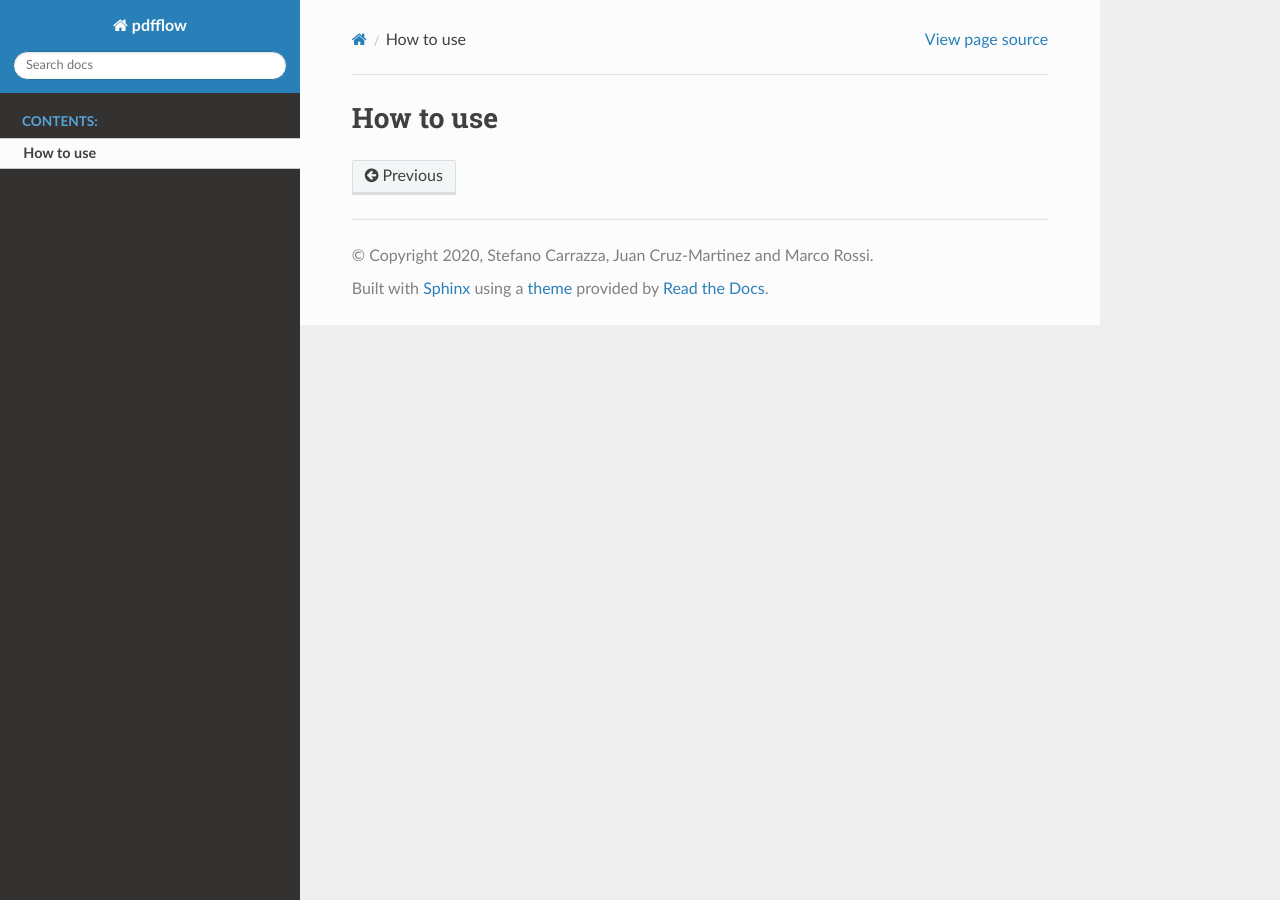
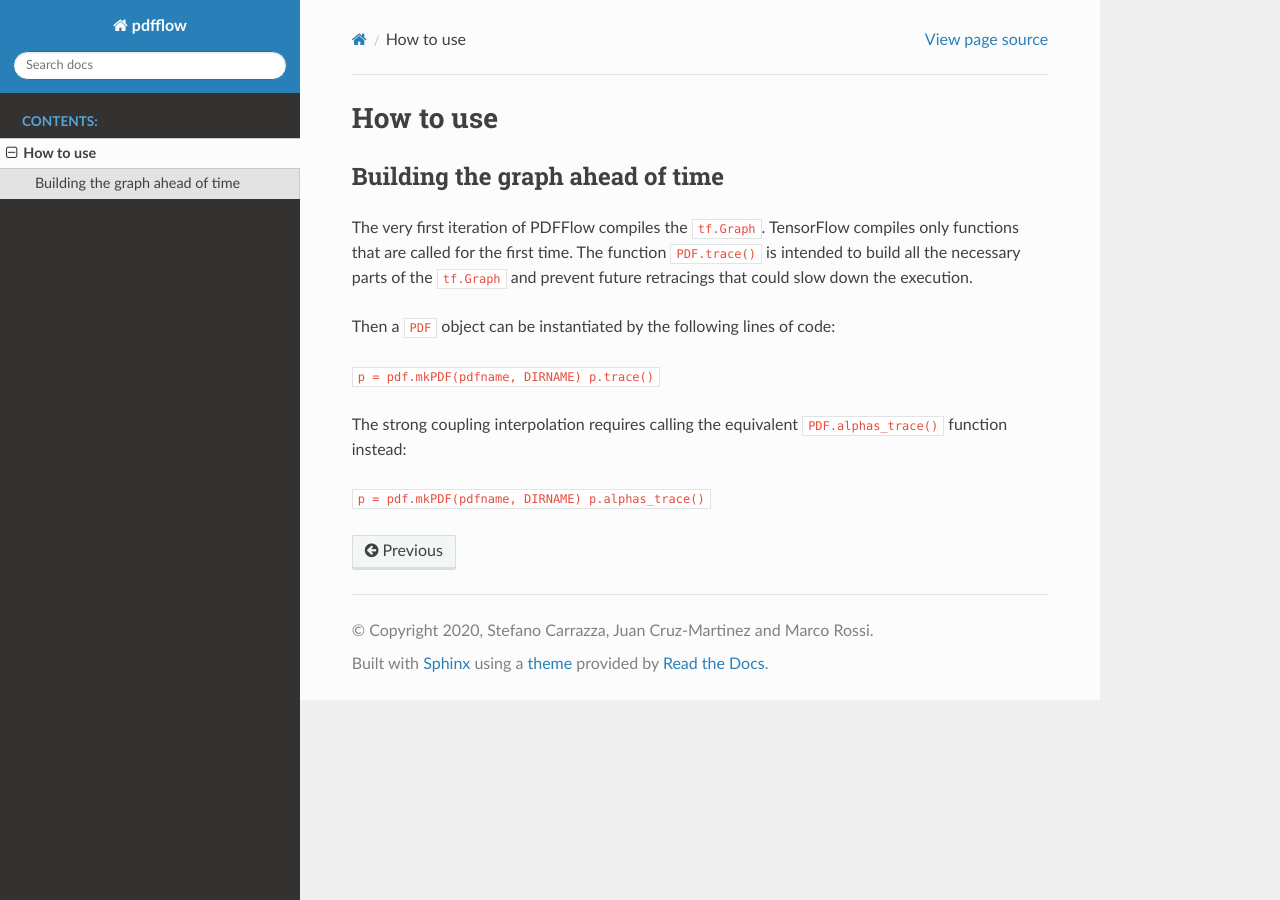
Before and after one commit to N3PDF/pdfflow, a Sphinx documentation site: the page built from doc/source/how_to.rst, in a window 1280 px wide. Built offline with Sphinx 7.4.7 and the Read the Docs theme 2.0.0, drawn with Linux system fonts in a browser that asks for light colours; pages that are not in the unit, such as notebooks, are missing from menus.

Commit message:
update how to use

```diff
--- a/doc/source/how_to.rst
+++ b/doc/source/how_to.rst
@@ -3,3 +3,18 @@
 ==========
 How to use
 ==========
+
+Building the graph ahead of time
+================================
+
+The very first iteration of PDFFlow compiles the ``tf.Graph``. TensorFlow compiles only functions that are called for the first time. The function ``PDF.trace()`` is intended to build all the necessary parts of the ``tf.Graph`` and prevent future retracings that could slow down the execution.
+
+Then a ``PDF`` object can be instantiated by the following lines of code:
+
+``p = pdf.mkPDF(pdfname, DIRNAME)
+p.trace()``
+
+The strong coupling interpolation requires calling the equivalent ``PDF.alphas_trace()`` function instead:
+
+``p = pdf.mkPDF(pdfname, DIRNAME)
+p.alphas_trace()``
```
